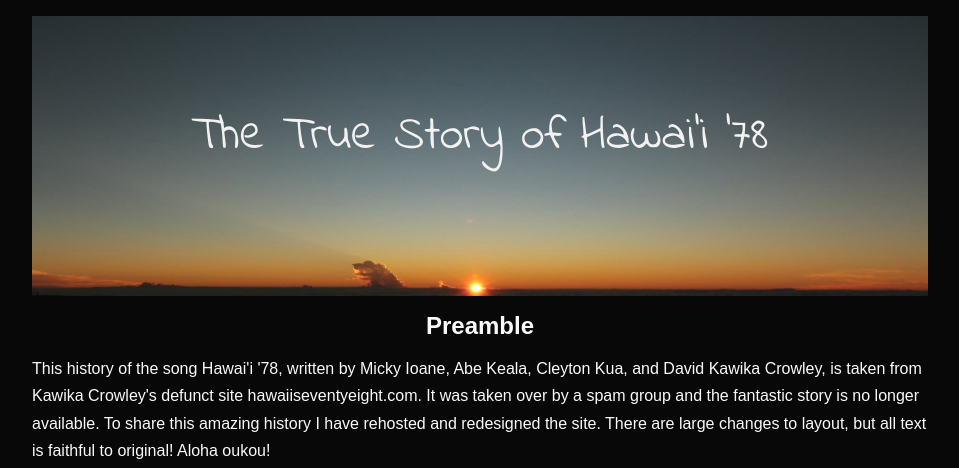
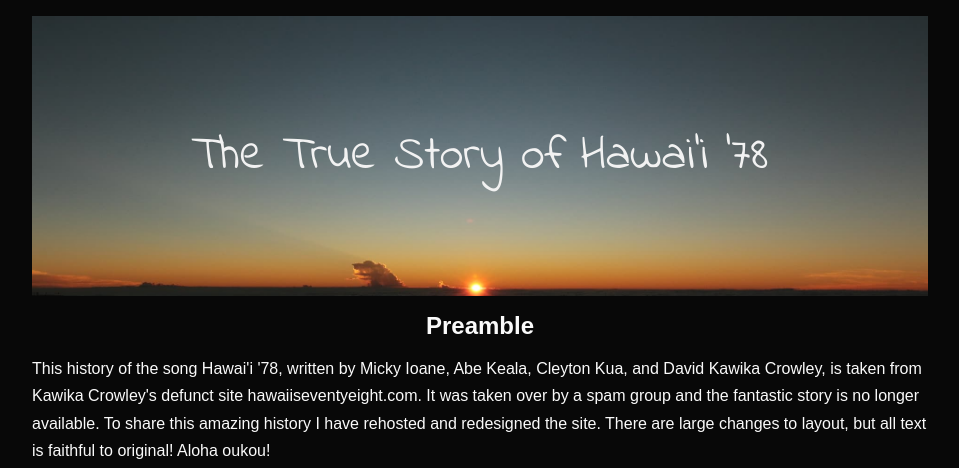
Before and after one commit to alecge/hawaii78, a plain HTML site: page index.html in a window 1280 px wide. Shown: the top 468 px of the page, without its empty margins (160-1119 px from the left). Drawn offline with Linux system fonts and the light colour scheme.

Commit message:
header style fixes

```diff
--- a/index.css
+++ b/index.css
@@ -75,19 +75,23 @@ body {
 }
 
 #header {
+    background-image: url(header_background.jpg);
+    background-size: cover;
+    background-position: center top;
+
     margin-block-start: 1em;
     margin-block-end: 1em;
-    background-image: url(header_background.jpg);
-    background-size: cover;
     height: 35vh;
-    background-position: center top;
     width: 100%;
+
+    display: flex;
+    align-items: center;
+    justify-content: center;
 }
 
 #header > h1 {
     text-align: center;
     font-family: 'Indie Flower', cursive;
-    padding-top: 2em;
     font-size: 3em;
     line-height: 1em;
 }
```
